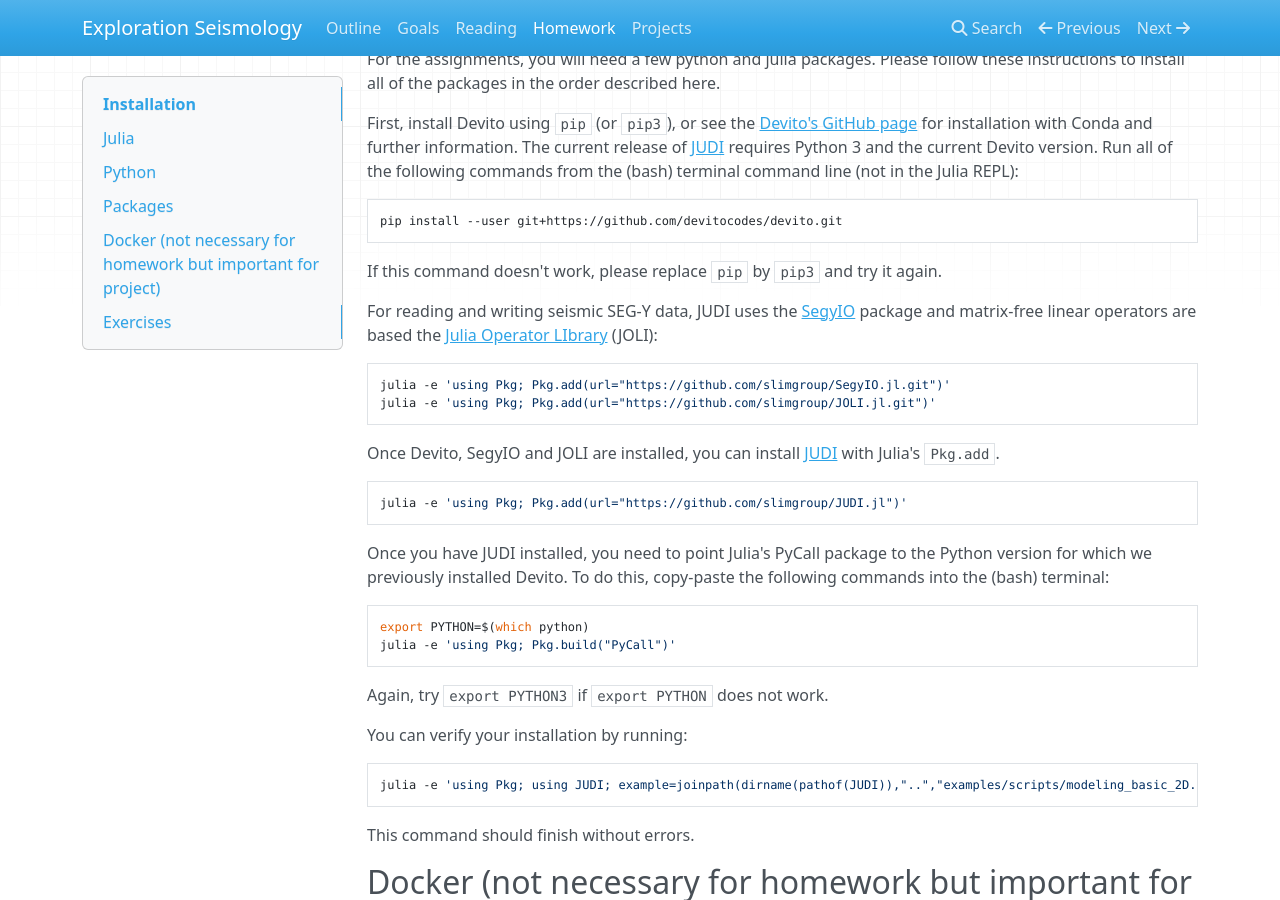
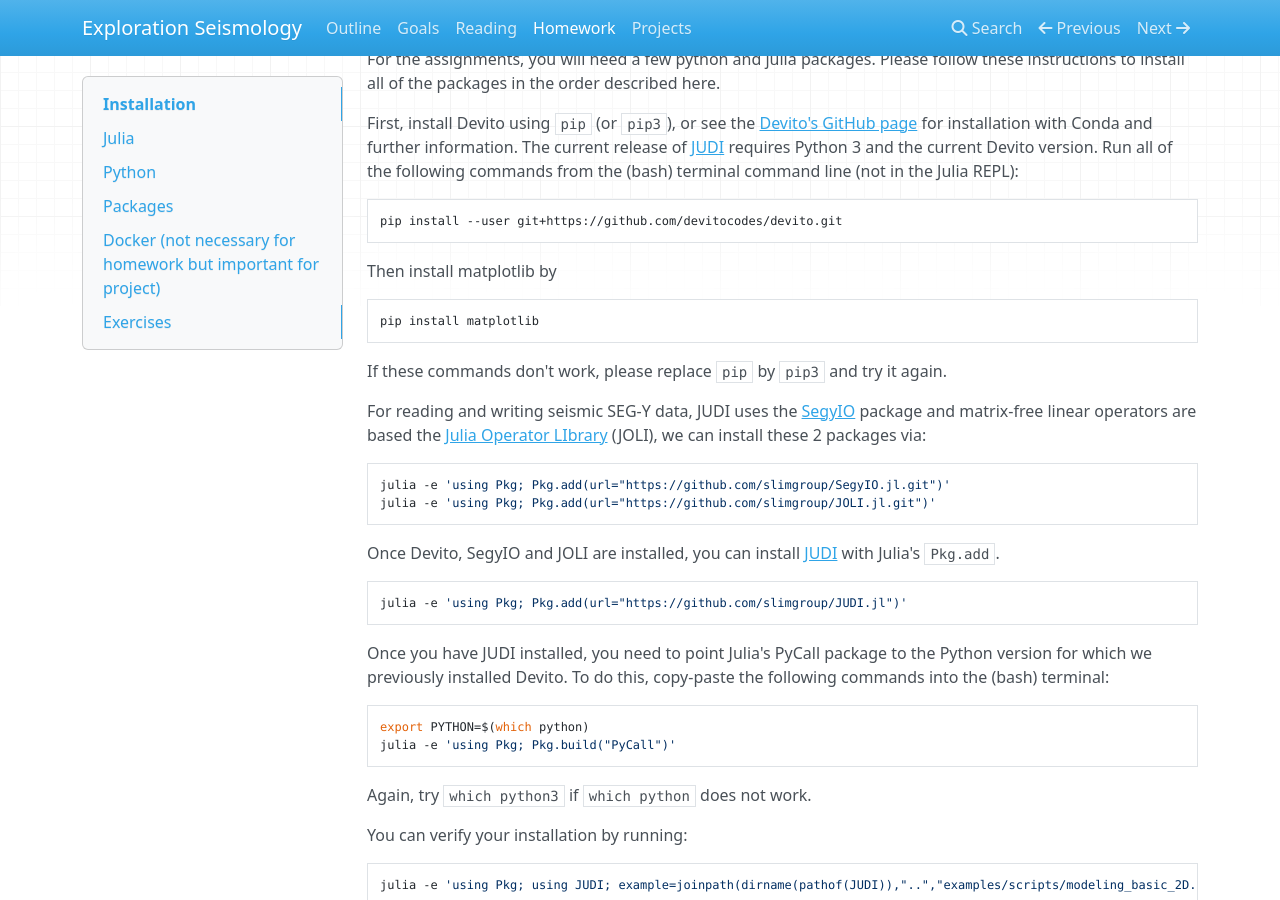
Before and after one commit to flexie/eas-4803-8803-ccs, an MkDocs documentation site: the page built from docs/homework.md, in a window 1280 px wide and 900 px high, scrolled down 507 px. Built offline with MkDocs 1.6.1, drawn with Linux system fonts in a browser that asks for light colours; nearby versions of some CDN libraries; old or Windows-style settings are respelled for this version of MkDocs.

Commit message:
ask to install matplotlib in python

````diff
--- a/docs/homework.md
+++ b/docs/homework.md
@@ -29,9 +29,15 @@ First, install Devito using `pip` (or `pip3`), or see the [Devito's GitHub page]
 pip install --user git+https://github.com/devitocodes/devito.git
 ```
 
-If this command doesn't work, please replace `pip` by `pip3` and try it again.
+Then install matplotlib by
 
-For reading and writing seismic SEG-Y data, JUDI uses the [SegyIO](https://github.com/slimgroup/SegyIO.jl) package and matrix-free linear operators are based the [Julia Operator LIbrary](https://github.com/slimgroup/JOLI.jl/tree/master/src) (JOLI):
+```bash
+pip install matplotlib
+```
+
+If these commands don't work, please replace `pip` by `pip3` and try it again.
+
+For reading and writing seismic SEG-Y data, JUDI uses the [SegyIO](https://github.com/slimgroup/SegyIO.jl) package and matrix-free linear operators are based the [Julia Operator LIbrary](https://github.com/slimgroup/JOLI.jl/tree/master/src) (JOLI), we can install these 2 packages via:
 
 ```bash
 julia -e 'using Pkg; Pkg.add(url="https://github.com/slimgroup/SegyIO.jl.git")'
@@ -51,7 +57,7 @@ export PYTHON=$(which python)
 julia -e 'using Pkg; Pkg.build("PyCall")'
 ```
 
-Again, try `export PYTHON3` if `export PYTHON` does not work.
+Again, try `which python3` if `which python` does not work.
 
 You can verify your installation by running:
 
````
